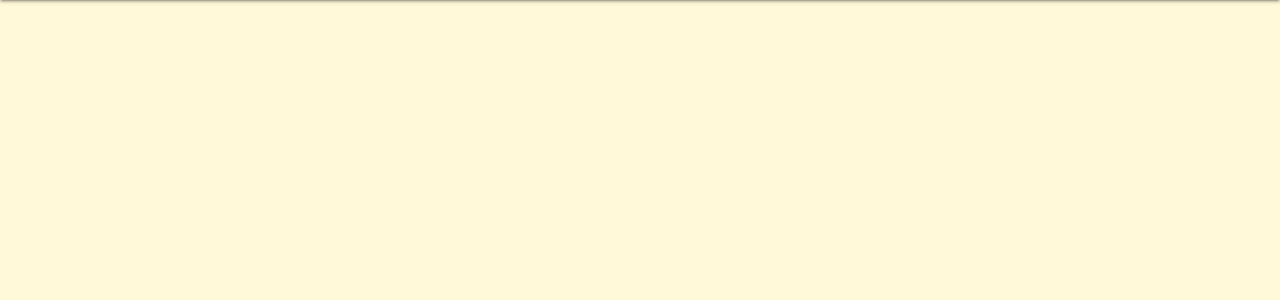
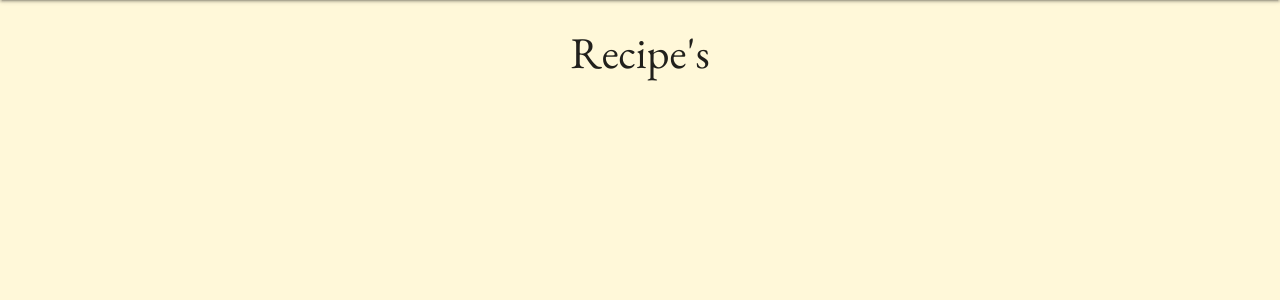
Before and after one commit to Ollie-Judge/le-cuire, a Flask app: page /get_recipes in a window 1280 px wide. Shown: the part 64-364 px from the top of the page. Run offline with Flask 2, Linux system fonts and the light colour scheme; the visitor is signed in with stand-in values (Sample User, id 1); data that the repository does not hold is empty; some libraries are stand-ins or nearby versions.

Commit message:
added a title for teh page

```diff
--- a/templates/recipes.html
+++ b/templates/recipes.html
@@ -1,6 +1,7 @@
 {% extends "base.html" %}
 {% block content %}
 
+<h3 class="center-align">Recipe's</h3>
 
     <ul class="collapsible popout">
         {% for recipe in recipes %}
```
